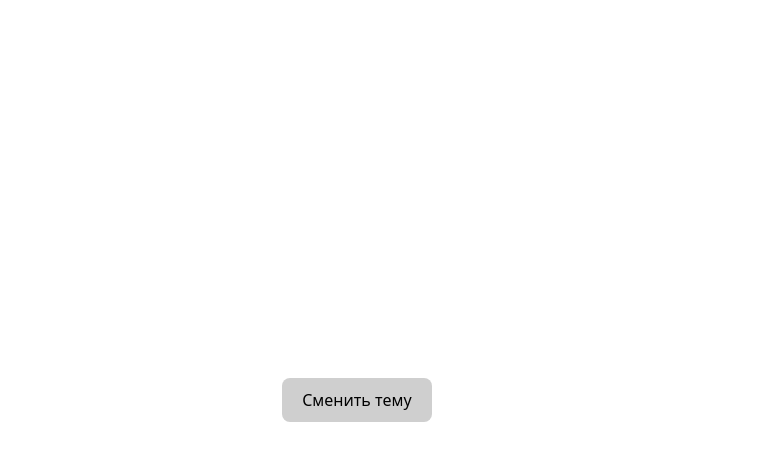
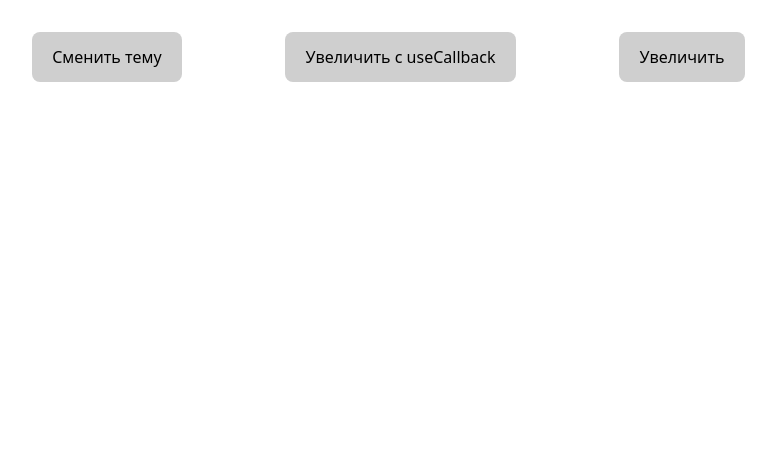
Before and after one commit to darkzs47/react-hooks, a React (Vite) app: page / in a window 1280 px wide. Shown: the top 460 px of the page, without its empty margins (108-884 px from the left). Built offline with nearby package versions, Linux system fonts and the light colour scheme.

Commit message:
useCallback

```diff
--- a/src/App.css
+++ b/src/App.css
@@ -9,18 +9,29 @@
     background-color: #121212;
     color: #ffffff;
     display: flex;
-    width: 500px;
+    width: 1000px;
+    height: 1000px;
+    justify-content: space-between;
+
+    & button {
+        color: #121212;
+        background-color: #ffffff;
+        height: 50px;
+    }
 }
 
 #light-theme-container {
     color: #213547;
     background-color: #ffffff;
     display: flex;
-    width: 500px;
+    width: 1000px;
+    height: 1000px;;
+    justify-content: space-between;
 
     & button {
         color: #000000;
         background-color: #cfcfcf;
+        height: 50px;
     }
 }
 
@@ -30,9 +41,11 @@
     will-change: filter;
     transition: filter 300ms;
 }
+
 .logo:hover {
     filter: drop-shadow(0 0 2em #646cffaa);
 }
+
 .logo.react:hover {
     filter: drop-shadow(0 0 2em #61dafbaa);
 }
--- a/src/Container.jsx
+++ b/src/Container.jsx
@@ -1,6 +1,8 @@
 import React, {useContext} from 'react';
 import {ThemeContext} from './App.jsx';
 import ChangeThemeButton from "./ChangeThemeButton.jsx";
+import UseCallback from "./UseCallback.jsx";
+
 
 function Container() {
 
@@ -9,6 +11,7 @@ function Container() {
     return (
         <div id={`${theme}-theme-container`}>
             <ChangeThemeButton/>
+            <UseCallback/>
         </div>
     )
 }
--- /dev/null
+++ b/src/List.jsx
@@ -0,0 +1,13 @@
+import React from "react";
+
+export default function List({count}) {
+    console.log("render")
+
+    return (
+        <ul>
+            {Array.from({length: count}, (_, i) => (
+                <li key={i}>Элемент {i + 1}</li>
+            ))}
+        </ul>
+    )
+}
--- /dev/null
+++ b/src/ListCallback.jsx
@@ -0,0 +1,15 @@
+import React, {memo} from "react";
+
+const ListCallback = memo(({count}) => {
+    console.log("render")
+
+    return (
+        <ul>
+            {Array.from({length: count}, (_, i) => (
+                <li key={i}>Элемент {i + 1}</li>
+            ))}
+        </ul>
+    )
+})
+
+export default ListCallback;
--- /dev/null
+++ b/src/UseCallback.jsx
@@ -0,0 +1,27 @@
+import React, {useCallback, useState} from "react";
+import ListCallback from "./ListCallback.jsx";
+import List from "./List.jsx";
+
+export default function UseCallback() {
+    const [callbackCount, setCallbackCount] = useState(0);
+
+    const [count, setCount] = useState(0);
+
+    const incrementCallback = useCallback(
+        () => {
+            setCallbackCount(callbackCount => callbackCount + 1)
+        }, []);
+
+    const increment = (() => {
+        setCount(count => count + 1)
+    });
+
+    return (
+        <>
+            <button onClick={incrementCallback}>Увеличить с useCallback</button>
+            <button onClick={increment}>Увеличить</button>
+            <ListCallback count={callbackCount}/>
+            <List count={count}/>
+        </>
+    );
+}
```
Lines whose indentation alone changed are shown as unchanged.
